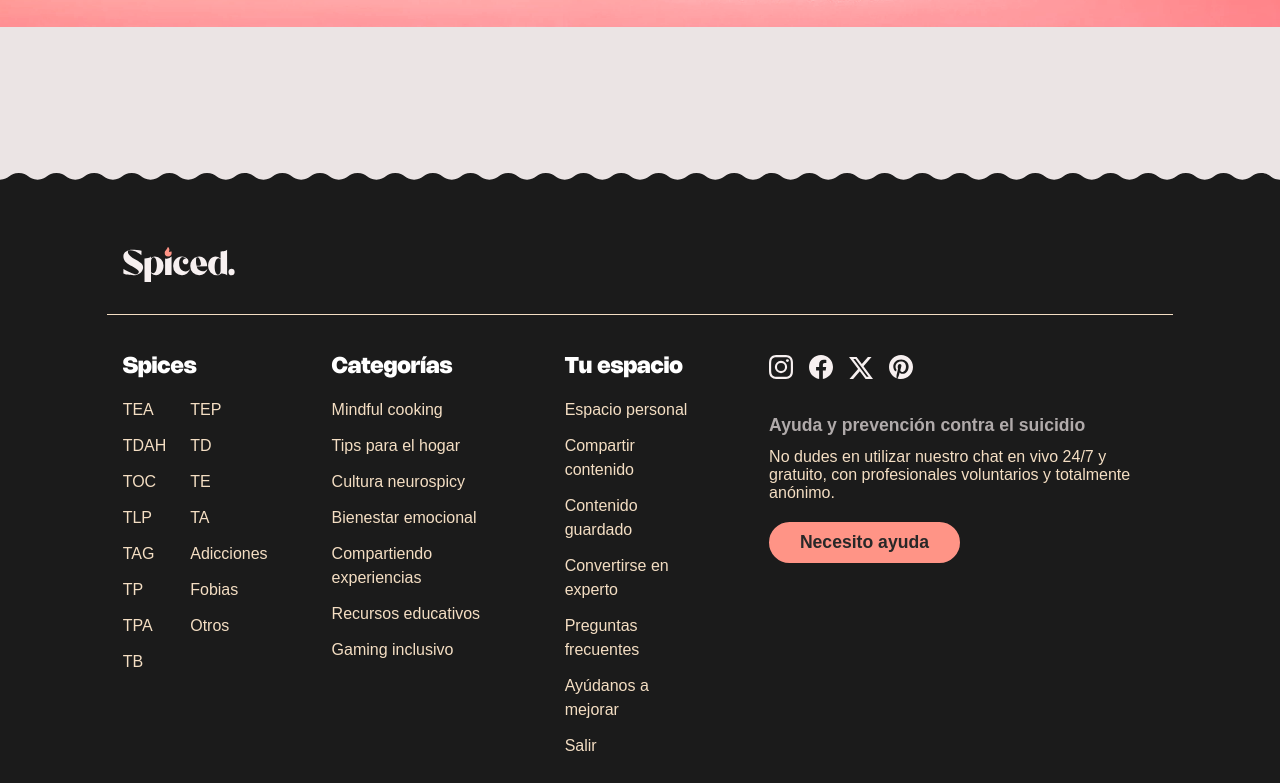
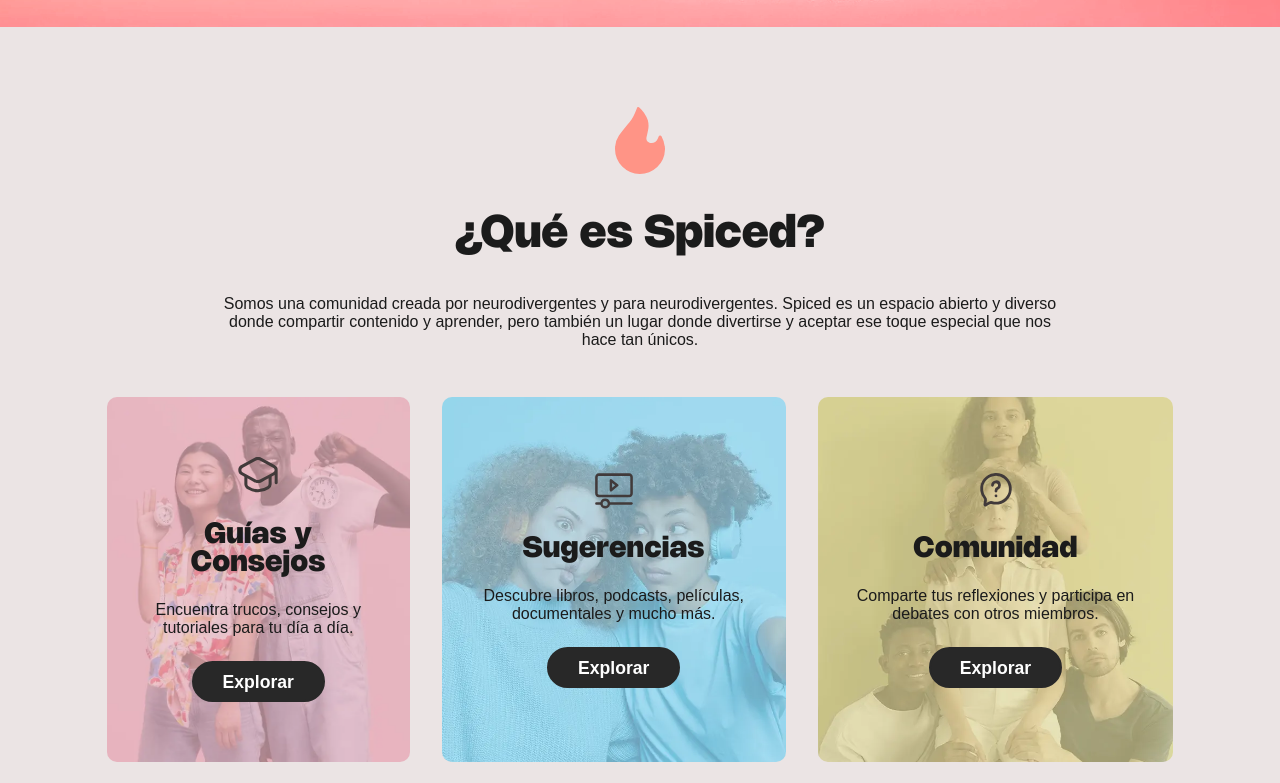
Before and after one commit to evagandiabelda/spiced, a Next.js app: page / in a window 1280 px wide. Shown: the part 617-1400 px from the top of the page. Built offline with nearby package versions, Linux system fonts and the light colour scheme; no server answers.

Commit message:
Es crea el bloc "¿Qué es Spiced?" i el component "CardHome".

```diff
--- a/app/page.tsx
+++ b/app/page.tsx
@@ -1,12 +1,44 @@
 import HeroBanner from "@/components/home/HeroBanner";
+import Image from "next/image";
+import CardHome from "@/components/cards/CardHome";
 
 export default function Inicio() {
   return (
     <div className="w-full flex flex-col items-center text-center mx-auto">
 
-      {/* BANNER: */}
+      {/* BLOQUE BANNER: */}
+      <HeroBanner />
 
-      <HeroBanner />
+      {/* BLOQUE 'QUÉ ES SPICED': */}
+      <div className="w-full flex flex-col items-center mobile:px-col1 tablet:px-col2 laptop:px-col1 py-[80px] gap-12">
+        <div className="w-full flex flex-col items-center gap-8 px-col1">
+          <Image
+            src="/iconos/iconos-genericos/icono-spiced.svg"
+            alt="icono Spiced"
+            width="50"
+            height="50"
+          />
+          <h1>¿Qué es Spiced?</h1>
+          <p>Somos una comunidad creada por neurodivergentes y para neurodivergentes. Spiced es un espacio abierto y diverso donde compartir contenido y aprender, pero también un lugar donde divertirse y aceptar ese toque especial que nos hace tan únicos.</p>
+        </div>
+        <div className="w-full flex mobile:flex-col laptop:flex-row justify-stretch items-stretch gap-8">
+          <CardHome
+            icono="/iconos/iconos-otros/icono-cat-1.svg"
+            titulo="Guías y Consejos"
+            parrafo="Encuentra trucos, consejos y tutoriales para tu día a día."
+          />
+          <CardHome
+            icono="/iconos/iconos-otros/icono-cat-2.svg"
+            titulo="Sugerencias"
+            parrafo="Descubre libros, podcasts, películas, documentales y mucho más."
+          />
+          <CardHome
+            icono="/iconos/iconos-otros/icono-cat-3.svg"
+            titulo="Comunidad"
+            parrafo="Comparte tus reflexiones y participa en debates con otros miembros."
+          />
+        </div>
+      </div>
 
     </div>
   );
--- /dev/null
+++ b/components/cards/CardHome.tsx
@@ -0,0 +1,43 @@
+'use client';
+
+import Image from "next/image";
+import Boton from "@/components/buttons/Boton";
+
+interface CardHomeProps {
+    icono: string;
+    titulo: string;
+    parrafo: string;
+}
+
+export default function CardHome({ icono, titulo, parrafo }: CardHomeProps) {
+    let className = "flex flex-col justify-center items-center gap-6 px-[32px] py-[60px] rounded rounded-[10px] text-center bg-cover bg-center ";
+
+    if (titulo === "Guías y Consejos") {
+        className += "bg-[url('/imgs/img-cat-1.webp')]";
+    }
+    else if (titulo === "Sugerencias") {
+        className += "bg-[url('/imgs/img-cat-2.webp')]";
+    }
+    else if (titulo === "Comunidad") {
+        className += "bg-[url('/imgs/img-cat-3.webp')]";
+    }
+
+    return (
+        <div className={className}>
+            <Image
+                src={icono}
+                alt="icono"
+                width="40"
+                height="40"
+            />
+            <h2>{titulo}</h2>
+            <p>{parrafo}</p>
+            <Boton
+                texto="Explorar"
+                enlace="/feed"
+                tamano="grande"
+                jerarquia="primario"
+            />
+        </div>
+    );
+}
```
